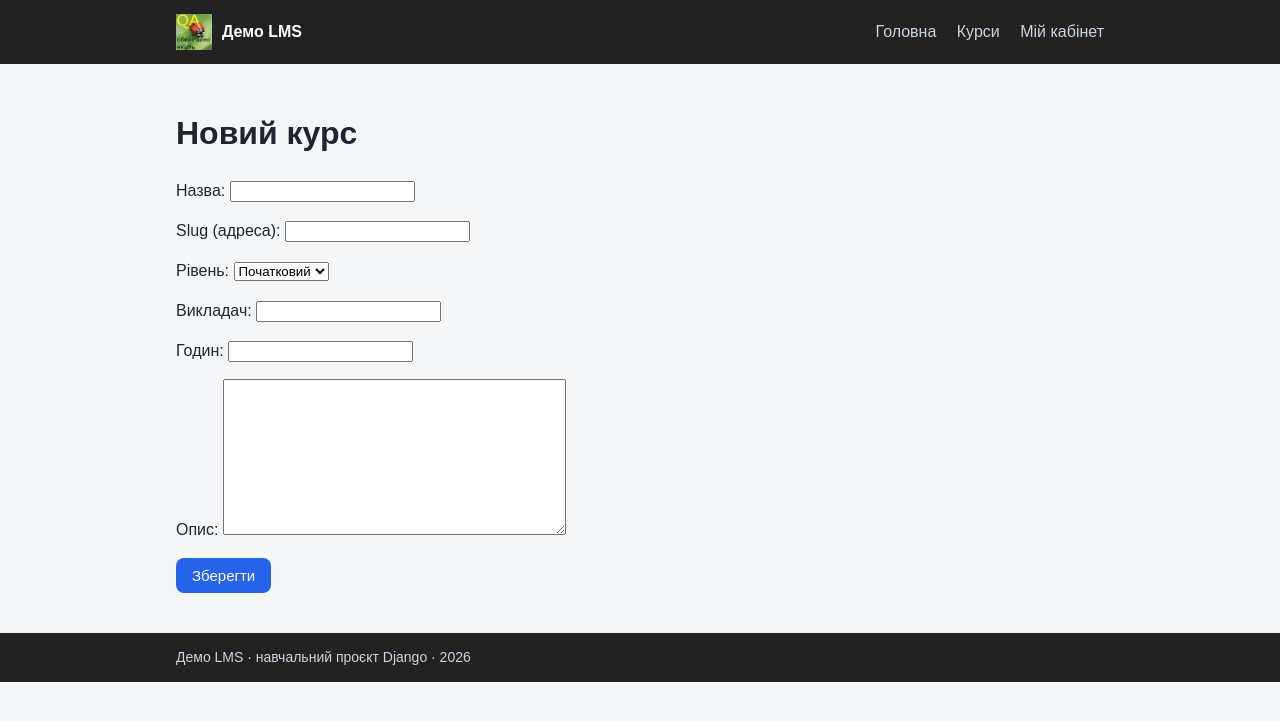
After one commit to alex-pancho/qal_rc_django, a Django app: page /lms/new/ in a window 1280 px wide. The commit adds this page. Shown: the top 721 px of the page. Run offline with Django 5.2, Linux system fonts and the light colour scheme.

Commit message:
add form for course append

```diff
--- /dev/null
+++ b/studrada/forms.py
@@ -0,0 +1,17 @@
+from django import forms
+from . models import Course
+
+
+class TaskForm(forms.Form):
+    title = forms.CharField(max_length=100, widget=forms.Textarea)
+    description = forms.CharField(required=False, widget=forms.Textarea)
+    is_done = forms.BooleanField(required=False, widget=forms.CheckboxInput)
+
+
+class CourseForm(forms.Form):
+    title = forms.CharField(max_length=200, label="Назва")
+    slug = forms.SlugField(label="Slug (адреса)")
+    level = forms.ChoiceField(choices=Course.Level.choices, label="Рівень")
+    teacher = forms.CharField(max_length=100, label="Викладач")
+    hours = forms.IntegerField(min_value=1, label="Годин")
+    description = forms.CharField(widget=forms.Textarea, required=False, label="Опис")
--- a/studrada/urls.py
+++ b/studrada/urls.py
@@ -6,7 +6,10 @@ urlpatterns = [
     path("about/", views.about, name="about"),
     path("studrada/", views.home, name="stud"),
     path("lms/", views.course_list, name="course_list"),
+    path("lms/new/", views.course_create, name="course_create"),
     path("lms/<slug:slug>/", views.course_detail, name="course_detail"),
     path("lms/<slug:slug>/lessons/<int:number>/", views.lesson_detail, name="lesson_detail"),
     path("dashboard/", views.dashboard, name="dashboard"),
+    path("form/", views.task_create, name="task_create"),
+
 ]
--- a/studrada/views.py
+++ b/studrada/views.py
@@ -3,6 +3,22 @@ from django.http import HttpResponse, Http404
 
 from . data import COURSES, STUDENT, get_course
 from . models import Course
+from . forms import TaskForm, CourseForm
+
+
+def task_create(request):
+    form = TaskForm(request.POST or None)
+
+    if request.method == "POST" and form.is_valid():
+        title = form.cleaned_data["title"]
+        description = form.cleaned_data["description"]
+        print(title, description)
+
+    return render(request, "courses/task_form.html", {"form": form})
+
+def course_create(request):
+    form = CourseForm()
+    return render(request, "courses/course_form.html", {"form": form})
 
 def home(request):
     context = {
@@ -13,10 +29,12 @@ def home(request):
     return render(request, "home.html", context)
 # Create your views here.
 
+
 def custom_404(request, exception):
     return render(request, "base.html", {
         "title": "404  Not found",
     })
+
 
 def about(request):
     context = {
@@ -25,6 +43,7 @@ def about(request):
     }
 
     return render(request, "base.html", context)
+
 
 USERS = {
     "john": {"email": "john@example.com", "role": "admin"},
@@ -50,7 +69,6 @@ def user_profile(request, username):
         "role": user_info["role"],
     }
     return render(request, "core/profile.html", context)
-
 
 
 def post_detail(request, post_id:int):
--- /dev/null
+++ b/templates/courses/course_form.html
@@ -0,0 +1,13 @@
+{% extends "base.html" %}
+
+{% block title %}Новий курс{% endblock %}
+
+{% block content %}
+<h1>Новий курс</h1>
+
+<form method="post">
+    {% csrf_token %}
+    {{ form.as_p }}
+    <button class="btn" type="submit">Зберегти</button>
+</form>
+{% endblock %}
--- a/templates/courses/home.html
+++ b/templates/courses/home.html
@@ -18,4 +18,5 @@
         <p>Курсів поки немає.</p>
     {% endfor %}
 </div>
+
 {% endblock %}
```
Also changed, not shown: templates/courses/task_form.html (added, +11 -0 lines).
